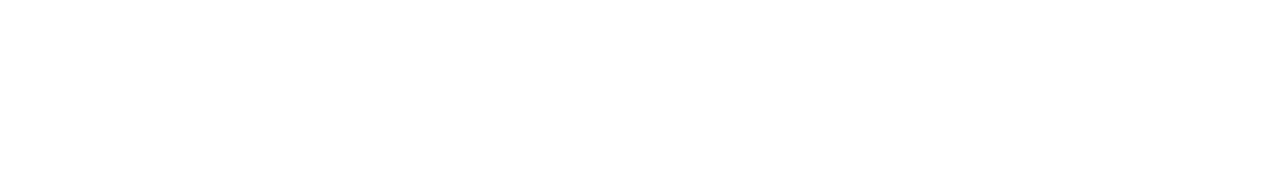
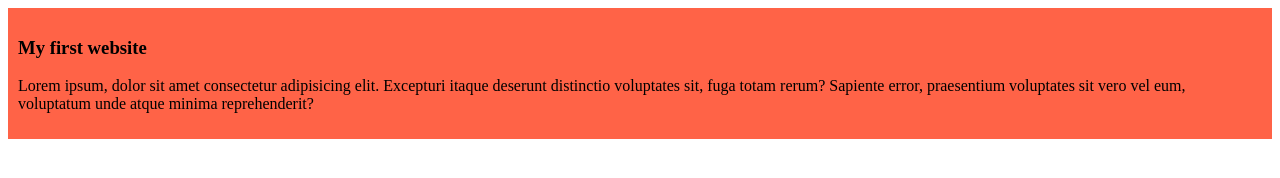
Before and after one commit to tahjibaamin/my-simple-website, a plain HTML site: page index.html in a window 1280 px wide. Drawn offline with Linux system fonts and the light colour scheme.

Commit message:
added the first blog

```diff
--- /dev/null
+++ b/blog.css
@@ -0,0 +1,4 @@
+div {
+  background-color: tomato;
+  padding: 10px;
+}
--- a/index.html
+++ b/index.html
@@ -3,7 +3,18 @@
   <head>
     <meta charset="UTF-8" />
     <meta name="viewport" content="width=device-width, initial-scale=1.0" />
+    <link rel="stylesheet" href="blog.css" />
     <title>My Simple Website</title>
   </head>
-  <body></body>
+  <body>
+    <div>
+      <h3>My first website</h3>
+      <p>
+        Lorem ipsum, dolor sit amet consectetur adipisicing elit. Excepturi
+        itaque deserunt distinctio voluptates sit, fuga totam rerum? Sapiente
+        error, praesentium voluptates sit vero vel eum, voluptatum unde atque
+        minima reprehenderit?
+      </p>
+    </div>
+  </body>
 </html>
```
